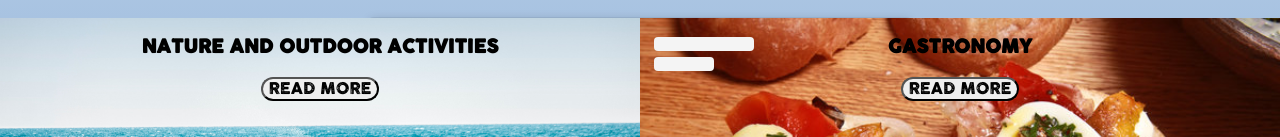
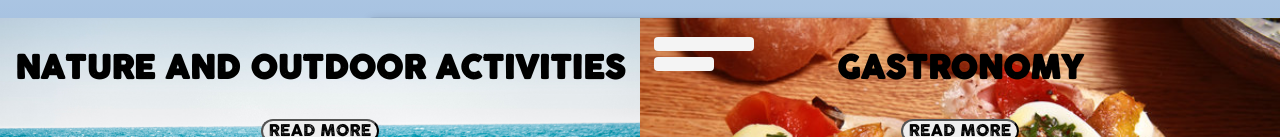
Before and after one commit to angelica-jade/visit-uruguay, a plain HTML site: page index.html in a window 1280 px wide. Shown: the part 536-673 px from the top of the page. Drawn offline with nearby package versions, Linux system fonts and the light colour scheme; a script that the page names is missing.

Commit message:
Update styles.css

```diff
--- a/styles.css
+++ b/styles.css
@@ -25,6 +25,10 @@ img {
 h1 {
     color: #c5b926;
     text-shadow: 1px 1px 2px gray
+}
+
+h3 {
+    font-size: 2em;
 }
 
 #divider {
```
